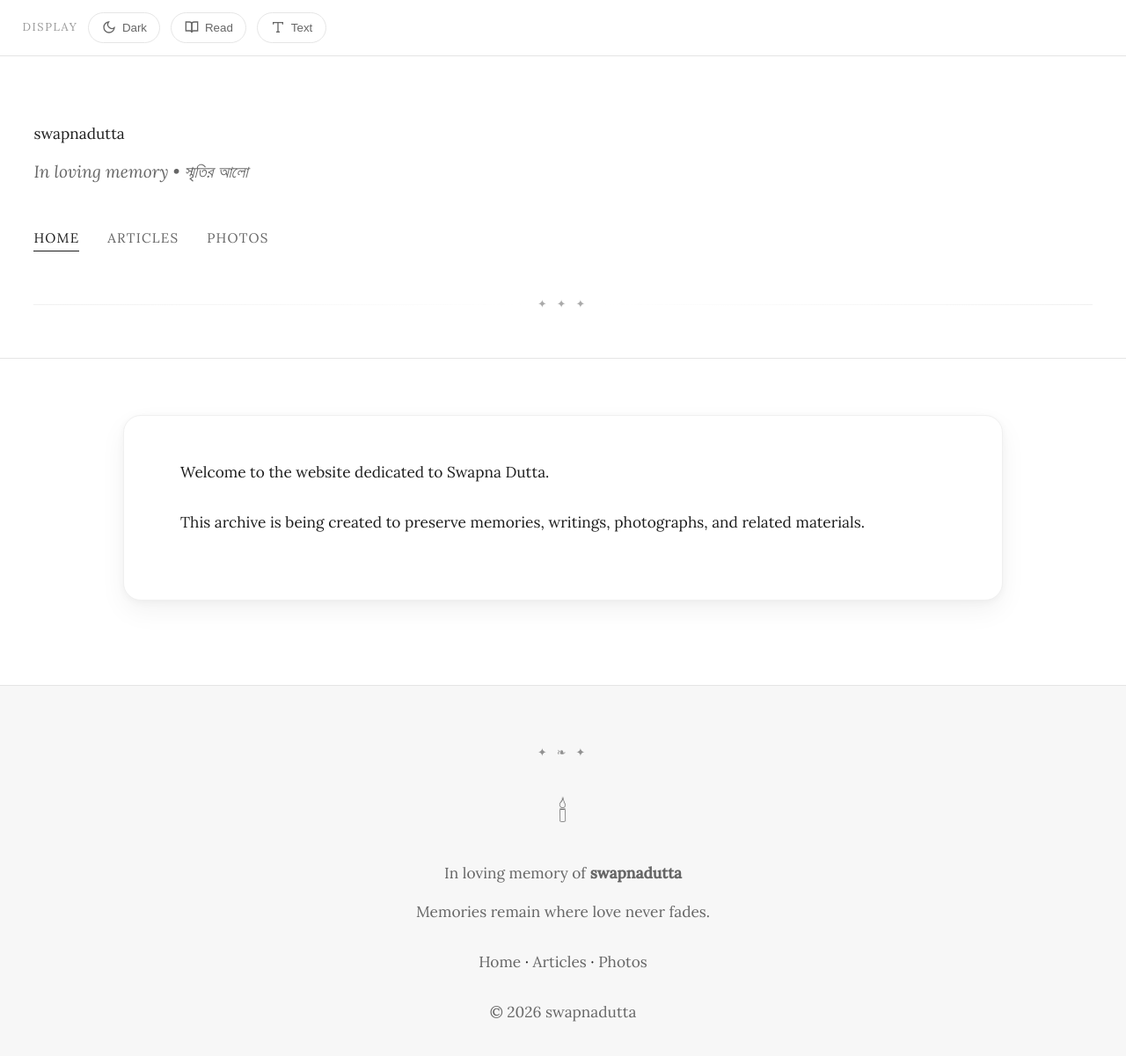
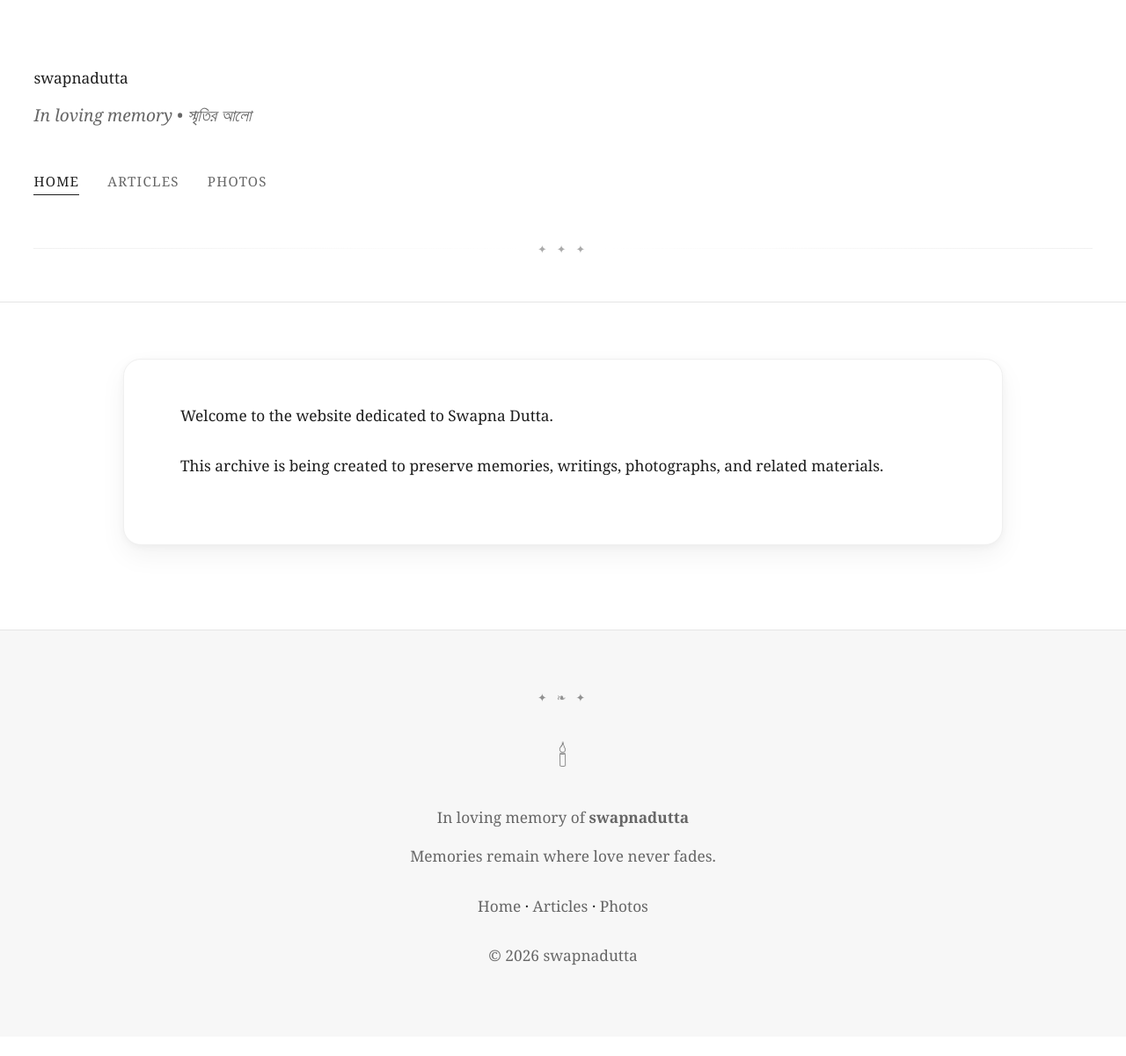
Before and after one commit to titodutta/swapnadutta, a Jekyll site: the page built from index.md, in a window 1280 px wide and 1243 px high. Shown: the top 1201 px of the window at 88% size. Built offline with Jekyll 4.4.1, drawn with Linux system fonts in a browser that asks for light colours; some web fonts are replaced.

Commit message:
Update default.html

```diff
--- a/_layouts/default.html
+++ b/_layouts/default.html
@@ -1,130 +1,50 @@
+<!-- _layouts/default.html -->
 <!DOCTYPE html>
-<html lang="{{ page.lang | default: 'en' }}" data-theme="light" data-mode="reading-off">
+<html lang="{{ page.lang | default: 'en' }}">
+
 <head>
   <meta charset="UTF-8">
   <meta name="viewport" content="width=device-width, initial-scale=1">
-  <meta name="description" content="{{ page.description | default: site.description }}">
-  <title>{% if page.title %}{{ page.title }} — {{ site.title }}{% else %}{{ site.title }}{% endif %}</title>
 
-  <!-- Preconnect for performance -->
+  <title>
+    {% if page.title %}
+      {{ page.title }} | {{ site.title }}
+    {% else %}
+      {{ site.title }}
+    {% endif %}
+  </title>
+
+  {% if page.description %}
+  <meta name="description" content="{{ page.description | escape }}">
+  {% endif %}
+
+  <link rel="stylesheet" href="{{ '/assets/css/global.css' | relative_url }}">
+
   <link rel="preconnect" href="https://fonts.googleapis.com">
   <link rel="preconnect" href="https://fonts.gstatic.com" crossorigin>
 
-  <!-- Typography: Cormorant Garamond (display) + Lora (body) — classical, warm, literary -->
-  <link href="https://fonts.googleapis.com/css2?family=Cormorant+Garamond:ital,wght@0,300;0,400;0,500;0,600;1,300;1,400;1,500&family=Lora:ital,wght@0,400;0,500;1,400;1,500&family=Cormorant+SC:wght@300;400;500&display=swap" rel="stylesheet">
-
-  <link rel="stylesheet" href="/assets/css/global.css">
-
-  <!-- Theme color for mobile browsers -->
-  <meta name="theme-color" content="#f5f0e8">
+  <link href="https://fonts.googleapis.com/css2?family=Inter:wght@400;500;600;700&family=Noto+Serif:wght@400;500;600;700&display=swap" rel="stylesheet">
 </head>
 
 <body>
-  <!-- Skip to main content (accessibility) -->
-  <a href="#main-content" class="skip-link">Skip to main content</a>
 
-  <!-- ── TOOLBAR ── accessibility + mode toggles -->
-  <div class="toolbar" role="toolbar" aria-label="Accessibility and display options">
-    <div class="toolbar-inner">
-      <span class="toolbar-label">Display</span>
+  <a class="skip-link" href="#main-content">Skip to content</a>
 
-      <button
-        class="toolbar-btn"
-        id="btn-dark-mode"
-        aria-label="Toggle dark mode"
-        aria-pressed="false"
-        title="Dark mode"
-        onclick="toggleDarkMode()"
-      >
-        <svg width="16" height="16" viewBox="0 0 24 24" fill="none" stroke="currentColor" stroke-width="2" aria-hidden="true">
-          <path d="M21 12.79A9 9 0 1 1 11.21 3 7 7 0 0 0 21 12.79z"/>
-        </svg>
-        <span>Dark</span>
-      </button>
-
-      <button
-        class="toolbar-btn"
-        id="btn-reading-mode"
-        aria-label="Toggle reading mode (focused, wider margins)"
-        aria-pressed="false"
-        title="Reading mode"
-        onclick="toggleReadingMode()"
-      >
-        <svg width="16" height="16" viewBox="0 0 24 24" fill="none" stroke="currentColor" stroke-width="2" aria-hidden="true">
-          <path d="M2 3h6a4 4 0 0 1 4 4v14a3 3 0 0 0-3-3H2z"/><path d="M22 3h-6a4 4 0 0 0-4 4v14a3 3 0 0 1 3-3h7z"/>
-        </svg>
-        <span>Read</span>
-      </button>
-
-      <button
-        class="toolbar-btn"
-        id="btn-font-size"
-        aria-label="Increase font size"
-        title="Larger text"
-        onclick="cycleFontSize()"
-      >
-        <svg width="16" height="16" viewBox="0 0 24 24" fill="none" stroke="currentColor" stroke-width="2" aria-hidden="true">
-          <polyline points="4 7 4 4 20 4 20 7"/><line x1="9" y1="20" x2="15" y2="20"/><line x1="12" y1="4" x2="12" y2="20"/>
-        </svg>
-        <span>Text</span>
-      </button>
-    </div>
-  </div>
-
-  <!-- ── HEADER ── -->
   {% include header.html %}
 
-  <!-- ── MAIN ── -->
-  <main class="container" id="main-content" tabindex="-1">
-    <article class="content-card" aria-label="Page content">
-      {{ content }}
-    </article>
+  <main id="main-content" class="site-main">
+
+    <div class="container">
+
+      <article class="content-card">
+        {{ content }}
+      </article>
+
+    </div>
+
   </main>
 
-  <!-- ── FOOTER ── -->
   {% include footer.html %}
 
-  <!-- ── SCRIPTS ── -->
-  <script>
-    // ─── Theme / Mode persistence ───────────────────────────────────────────
-
-    const html = document.documentElement;
-
-    function applyPrefs() {
-      const dark = localStorage.getItem('darkMode') === 'true';
-      const reading = localStorage.getItem('readingMode') === 'true';
-      const fontSize = localStorage.getItem('fontSize') || 'normal';
-
-      html.setAttribute('data-theme', dark ? 'dark' : 'light');
-      html.setAttribute('data-mode', reading ? 'reading-on' : 'reading-off');
-      html.setAttribute('data-font-size', fontSize);
-
-      document.getElementById('btn-dark-mode')?.setAttribute('aria-pressed', dark);
-      document.getElementById('btn-reading-mode')?.setAttribute('aria-pressed', reading);
-    }
-
-    function toggleDarkMode() {
-      const isDark = html.getAttribute('data-theme') === 'dark';
-      localStorage.setItem('darkMode', !isDark);
-      applyPrefs();
-    }
-
-    function toggleReadingMode() {
-      const isReading = html.getAttribute('data-mode') === 'reading-on';
-      localStorage.setItem('readingMode', !isReading);
-      applyPrefs();
-    }
-
-    const fontSizes = ['normal', 'large', 'xl'];
-    function cycleFontSize() {
-      const current = html.getAttribute('data-font-size') || 'normal';
-      const next = fontSizes[(fontSizes.indexOf(current) + 1) % fontSizes.length];
-      localStorage.setItem('fontSize', next);
-      applyPrefs();
-    }
-
-    // Apply on load (before paint to avoid flash)
-    applyPrefs();
-  </script>
 </body>
 </html>
```
